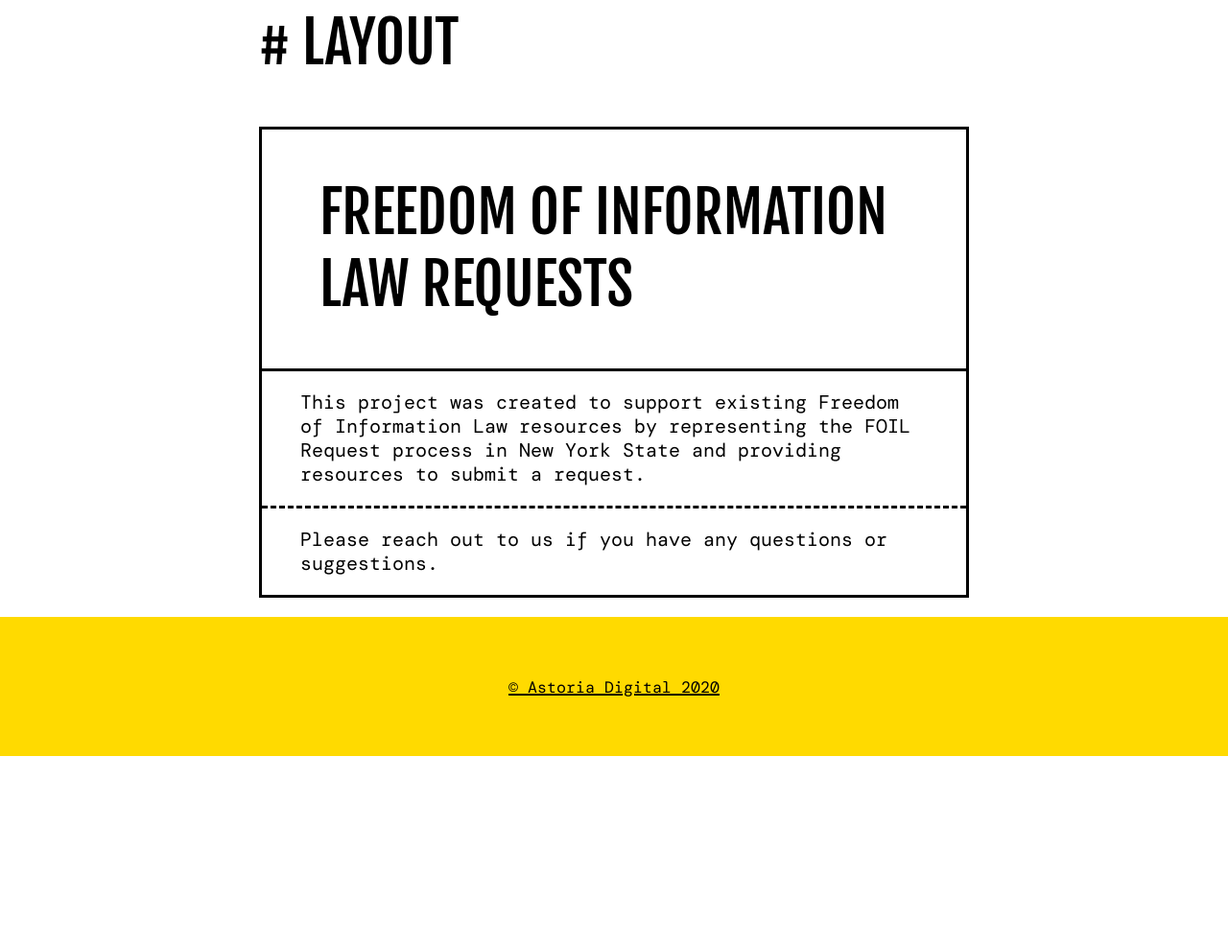
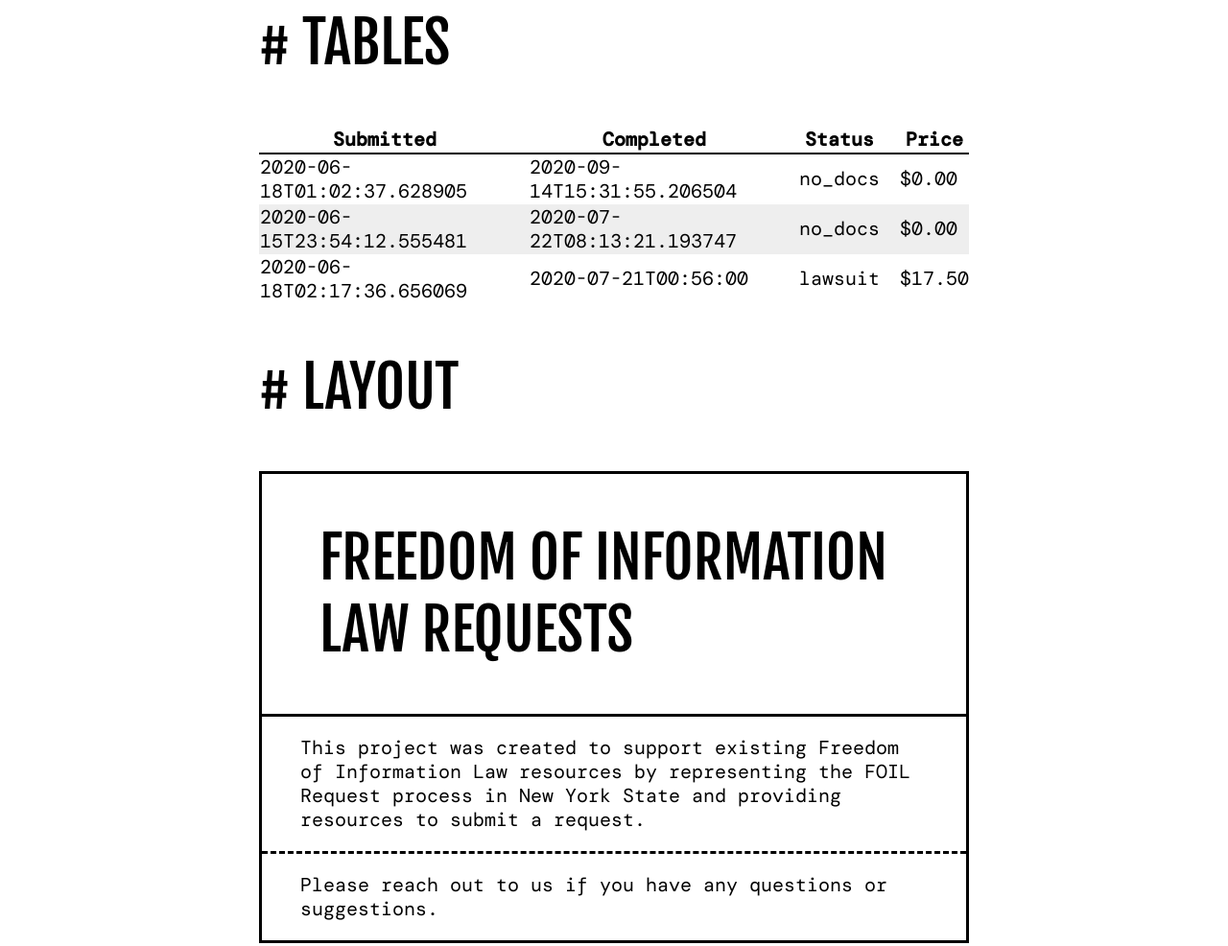
Before and after one commit to astoria-tech/design, a website: page index.html in a window 1280 px wide. Shown: the part 2460-3446 px from the top of the page at 96% size. Before the commit the page ends 3248 px from the top, so only its background shows below. Drawn offline with nearby package versions, Linux system fonts and the light colour scheme; a web font is replaced by a local one.

Commit message:
Add some base styles for tables
Also add extra margin above the footer to separate it on any page.

```diff
--- a/index.html
+++ b/index.html
@@ -58,6 +58,68 @@
       </section>
 
       <section>
+        <h2># Tables</h2>
+
+        <div class="table-wrapper">
+          <table>
+            <thead>
+              <tr>
+                <th>Submitted</th>
+                <th>Completed</th>
+                <th>Status</th>
+                <th>Price</th>
+              </tr>
+            </thead>
+            <tbody>
+              <tr>
+                <td>
+                  <time datetime="2020-06-18T01:02:37.628905">
+                    2020-06-18T01:02:37.628905
+                  </time>
+                </td>
+                <td>
+                  <time datetime="2020-09-14T15:31:55.206504">
+                    2020-09-14T15:31:55.206504
+                  </time>
+                </td>
+                <td>no_docs</td>
+                <td>$0.00</td>
+              </tr>
+              <tr>
+                <td>
+                  <time datetime="2020-06-15T23:54:12.555481">
+                    2020-06-15T23:54:12.555481
+                  </time>
+                </td>
+                <td>
+                  <time datetime="2020-07-22T08:13:21.193747">
+                    2020-07-22T08:13:21.193747
+                  </time>
+                </td>
+                <td>no_docs</td>
+                <td>$0.00</td>
+              </tr>
+              <tr>
+                <td>
+                  <time datetime="2020-06-18T02:17:36.656069">
+                    2020-06-18T02:17:36.656069
+                  </time>
+                </td>
+                <td>
+                  <time datetime="2020-07-21T00:56:00">
+                    2020-07-21T00:56:00
+                  </time>
+                </td>
+                <td>lawsuit</td>
+                <td>$17.50</td>
+              </tr>
+            </tbody>
+          </table>
+        </div>
+
+      </section>
+
+      <section>
         <h2># Layout</h2>
 
         <section class="card">
--- a/style.css
+++ b/style.css
@@ -143,6 +143,33 @@
   cursor: not-allowed;
 }
 
+/* Tables */
+
+.table-wrapper {
+  overflow-x: scroll;
+  max-width: 100%;
+}
+
+table {
+  border-collapse: collapse;
+}
+
+thead {
+  border-bottom: 2px solid;
+}
+
+th, td {
+  padding-right: 1em;
+}
+
+th:last-of-type, td:last-of-type {
+  padding-right: 0;
+}
+
+tr:nth-child(even) {
+  background-color: #eee;
+}
+
 /* Cards */
 
 .card {
@@ -178,6 +205,7 @@
 /* Footer */
 
 footer {
+  margin-top: 5em;
   padding: 2em 0;
   color: #000;
   background-color: var(--ad-primary-color);
```
